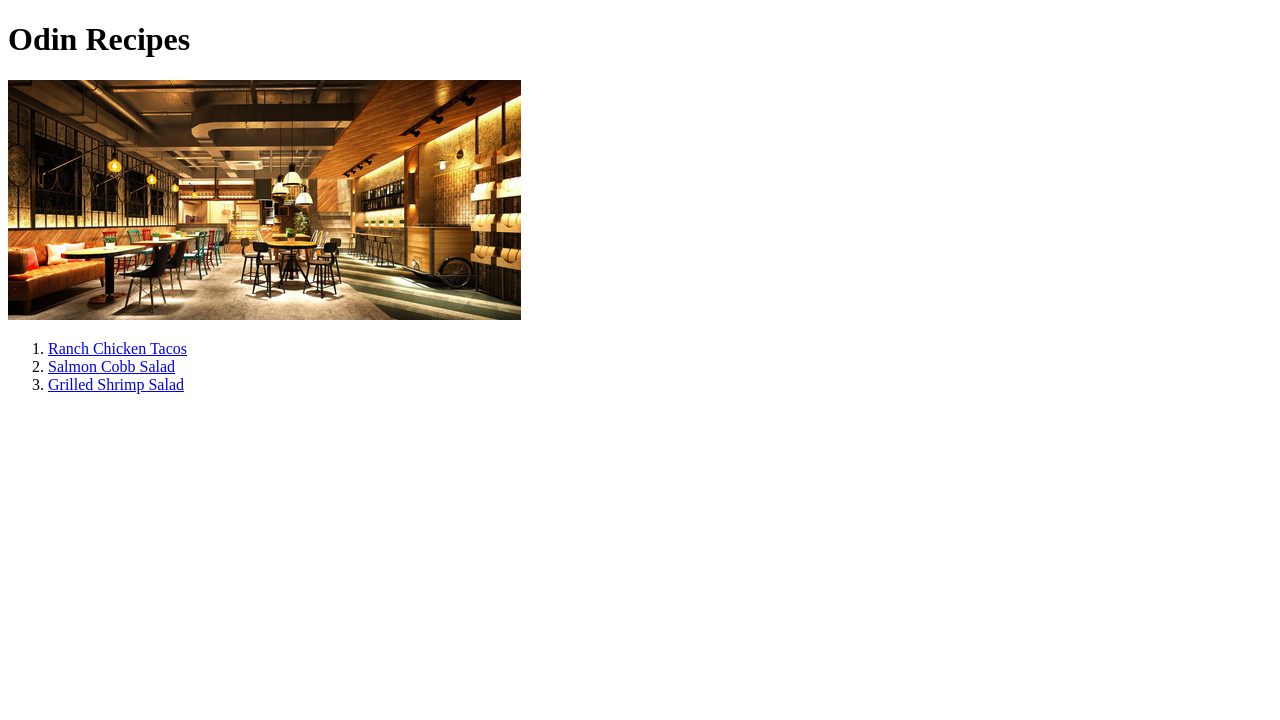
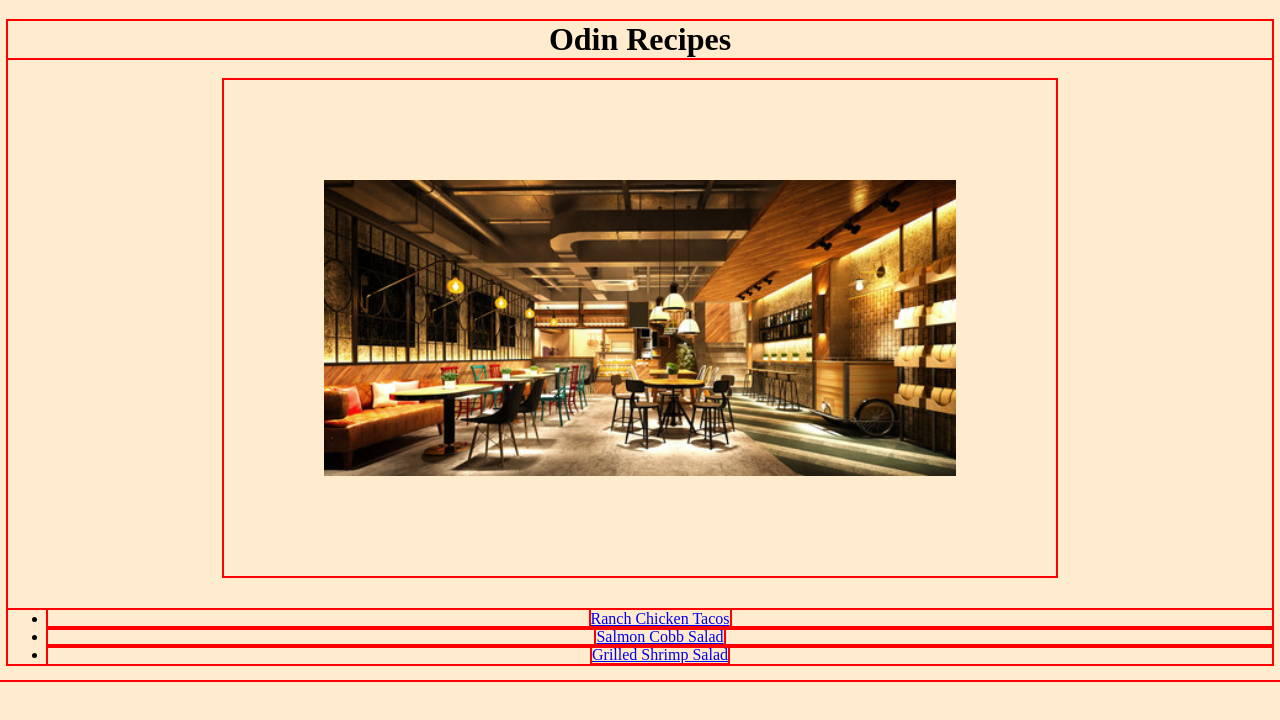
Before and after one commit to SmithChauhan2003/Recipes, a plain HTML site: page index.html in a window 1280 px wide. Drawn offline with Linux system fonts and the light colour scheme.

Commit message:
Updated solution

```diff
--- a/index.html
+++ b/index.html
@@ -4,13 +4,14 @@
     <meta charset="UTF-8" />
     <meta name="viewport" content="width=device-width, initial-scale=1.0" />
     <title>Odin-Recipes</title>
+    <link rel="stylesheet" href="style.css" />
   </head>
   <body>
     <h1>Odin Recipes</h1>
     <img src="/Recipes/static/hotel.jpg" alt="Image of a hotel" />
     <br />
 
-    <ol>
+    <ul>
       <li>
         <a href="ranchtaco.html">Ranch Chicken Tacos</a>
       </li>
@@ -20,6 +21,6 @@
       <li>
         <a href="shrimp.html">Grilled Shrimp Salad</a>
       </li>
-    </ol>
+    </ul>
   </body>
 </html>
--- /dev/null
+++ b/style.css
@@ -0,0 +1,24 @@
+body {
+  background-color: blanchedalmond;
+}
+
+h1 {
+  text-align: center;
+}
+
+img {
+  display: block;
+  margin-left: auto;
+  margin-right: auto;
+  width: 50%;
+  padding: 100px;
+  margin: auto;
+}
+
+ul {
+  align-items: center;
+  text-align: center;
+}
+* {
+  outline: 2px solid red;
+}
```
